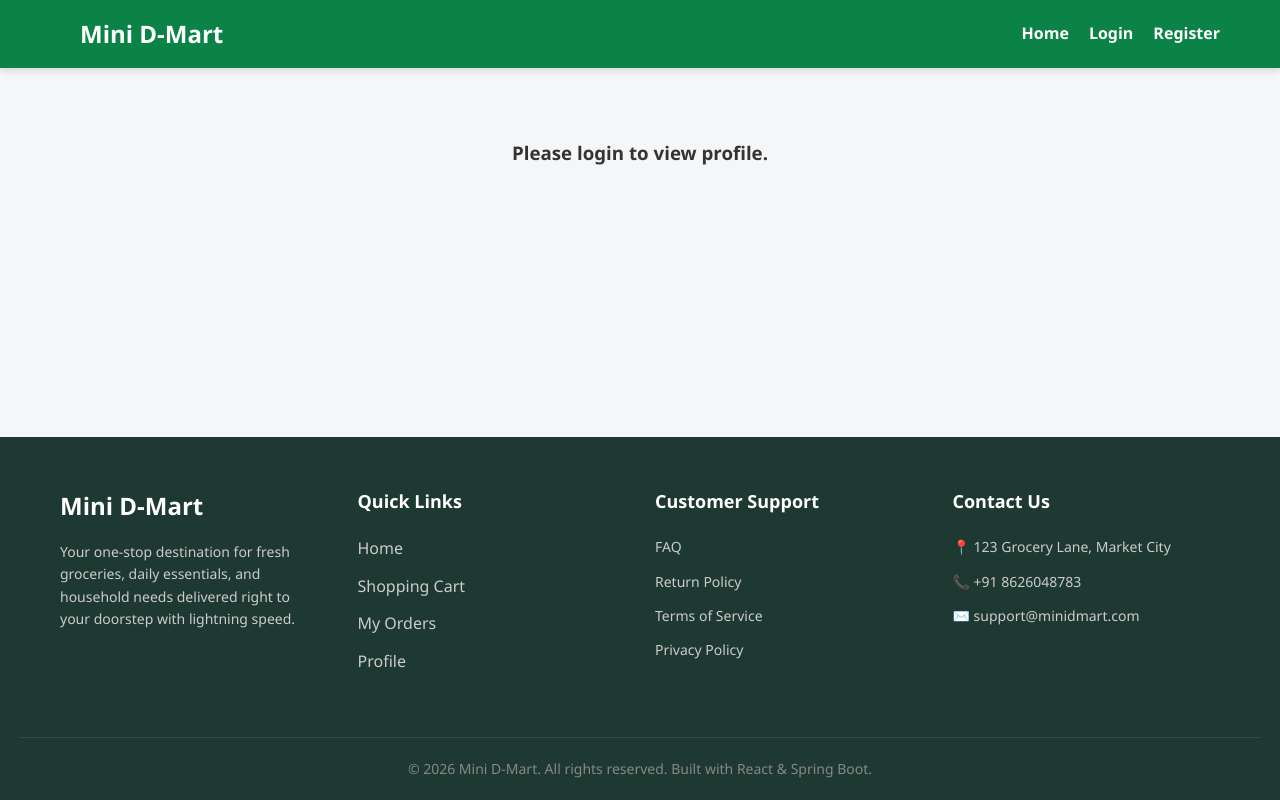
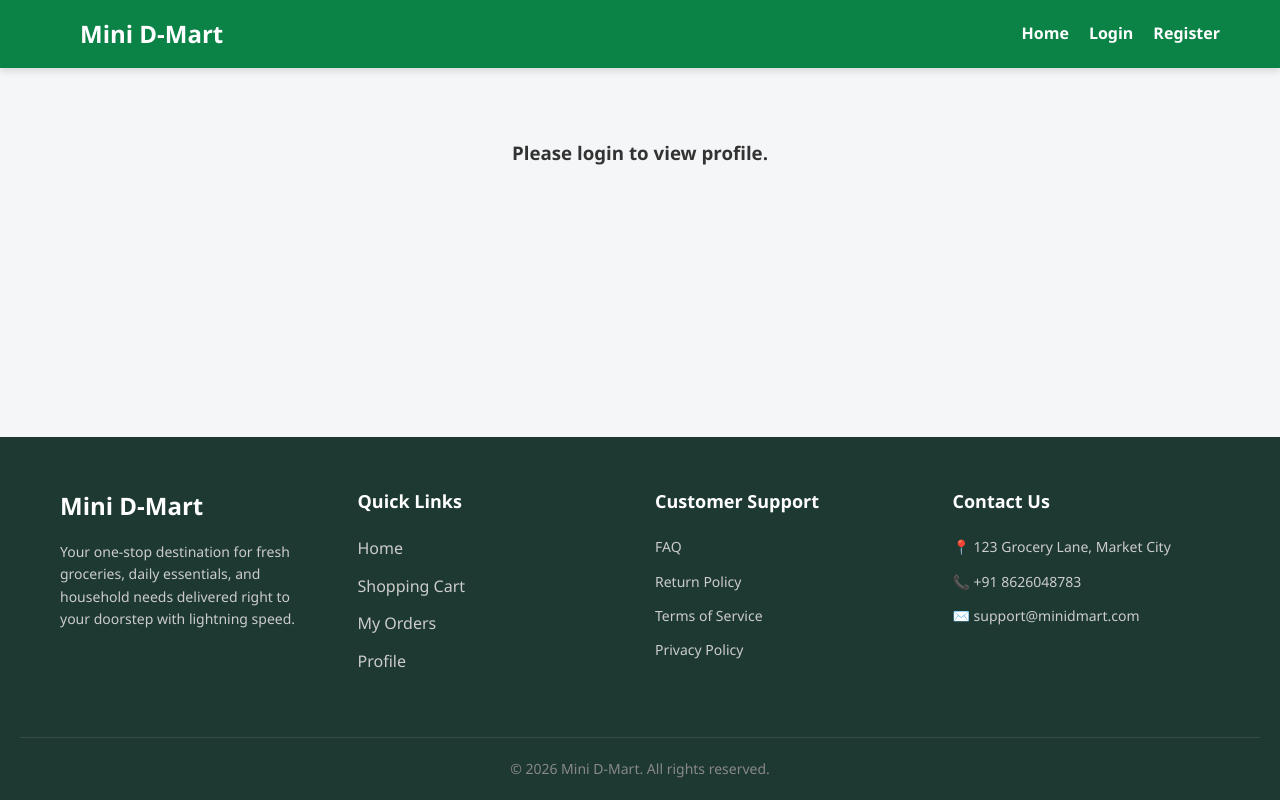
Before and after one commit to poojan456/mini-dmart, a React app in the folder frontend/: page /profile in a window 1280 px wide. Built offline with nearby package versions, Linux system fonts and the light colour scheme; the HTML template or start-up script is replaced by a standard one.

Commit message:
Remove tech stack mention from footer copyright text

```diff
--- a/frontend/src/components/Footer.jsx
+++ b/frontend/src/components/Footer.jsx
@@ -50,7 +50,7 @@ const Footer = () => {
         color: '#888',
         fontSize: '14px'
       }}>
-        © {new Date().getFullYear()} Mini D-Mart. All rights reserved. Built with React & Spring Boot.
+        © {new Date().getFullYear()} Mini D-Mart. All rights reserved.
       </div>
     </footer>
   );
```
